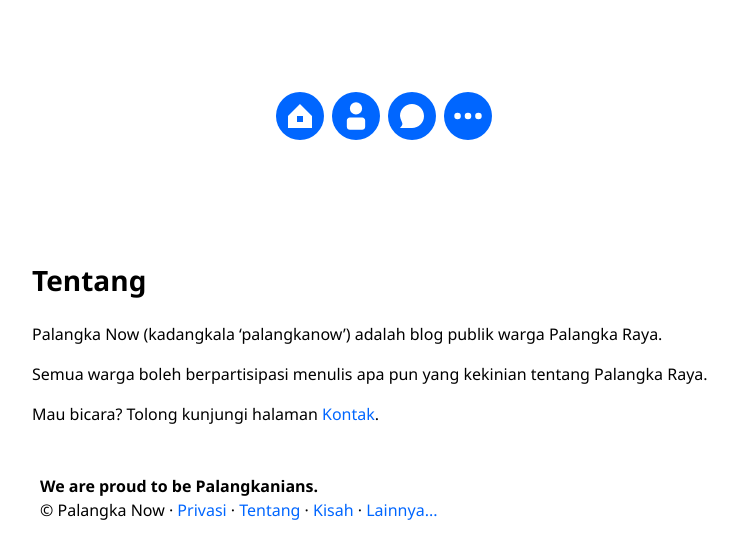
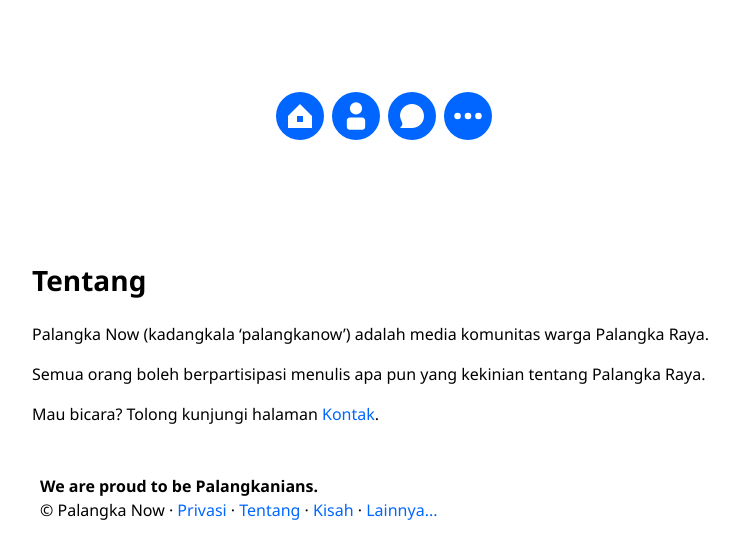
Before and after one commit to ren-id/palangkanow, a Jekyll site: the page built from docs/about.md, in a window 1280 px wide. Shown: the top 559 px of the page, without its empty margins (256-995 px from the left). Built offline with Jekyll 4.4.1, drawn with Linux system fonts in a browser that asks for light colours; our own code applies the rules of GitHub Pages for plain Markdown files.

Commit message:
Update about.md

```diff
--- a/docs/about.md
+++ b/docs/about.md
@@ -5,8 +5,8 @@ image: https://www.palangkanow.com/files/background.png
 ---
 # Tentang
 
-Palangka Now (kadangkala 'palangkanow') adalah blog publik warga Palangka Raya.
+Palangka Now (kadangkala 'palangkanow') adalah media komunitas warga Palangka Raya.
 
-Semua warga boleh berpartisipasi menulis apa pun yang kekinian tentang Palangka Raya.
+Semua orang boleh berpartisipasi menulis apa pun yang kekinian tentang Palangka Raya.
 
 Mau bicara? Tolong kunjungi halaman [Kontak]({{ site.url }}/contact).
```
